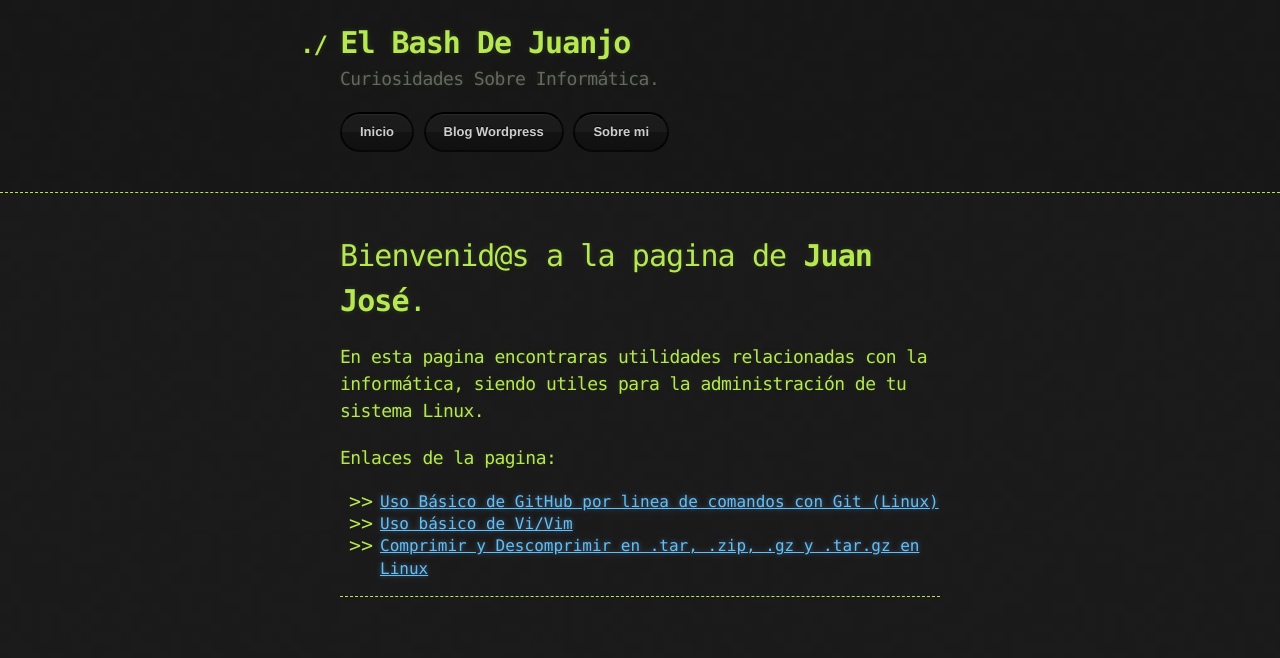
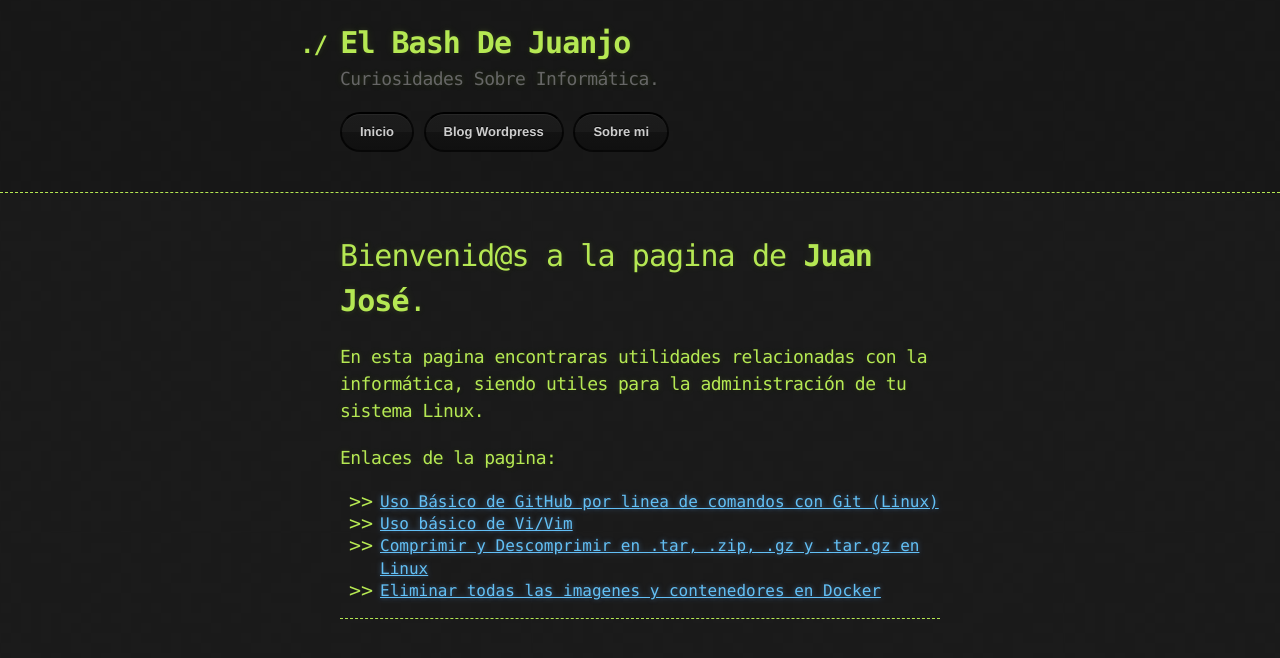
Before and after one commit to juanjoselopezroldan/juanjoselopezroldan.github.io, a Jekyll site: the page built from index.md, in a window 1280 px wide. Shown: the top 658 px of the page. Built offline with Jekyll 4.4.1, drawn with Linux system fonts in a browser that asks for light colours; our own code applies the rules of GitHub Pages for plain Markdown files.

Commit message:
modificacion de fichero index para poner enlace

```diff
--- a/index.md
+++ b/index.md
@@ -11,4 +11,5 @@ layout: default
 * [Uso Básico de GitHub por linea de comandos con Git (Linux)](contenido/github)
 * [Uso básico de Vi/Vim](contenido/vi)
 * [Comprimir y Descomprimir en .tar, .zip, .gz y .tar.gz en Linux](contenido/tar)
+* [Eliminar todas las imagenes y contenedores en Docker](contenido/docker-rm)
 <hr/>
```
